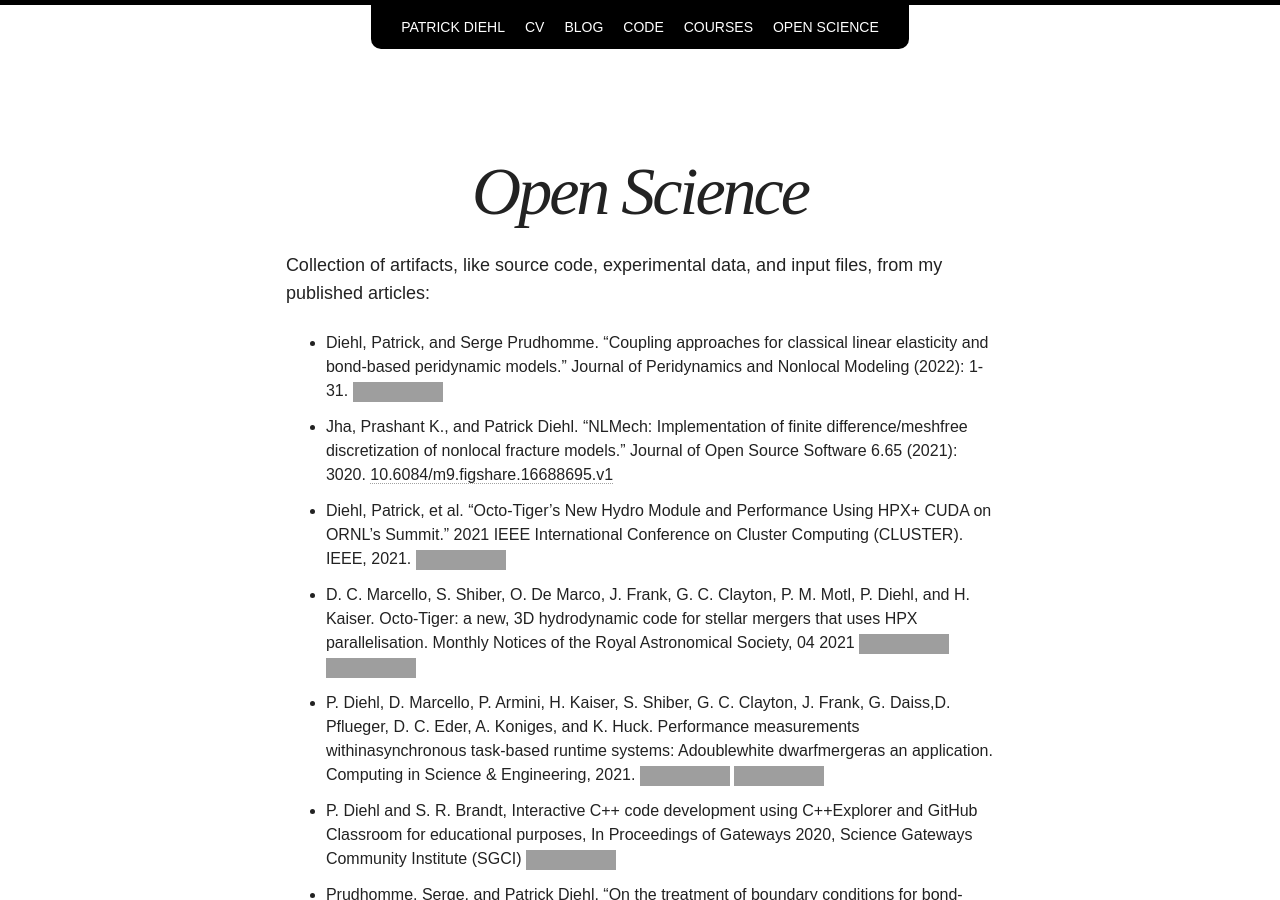
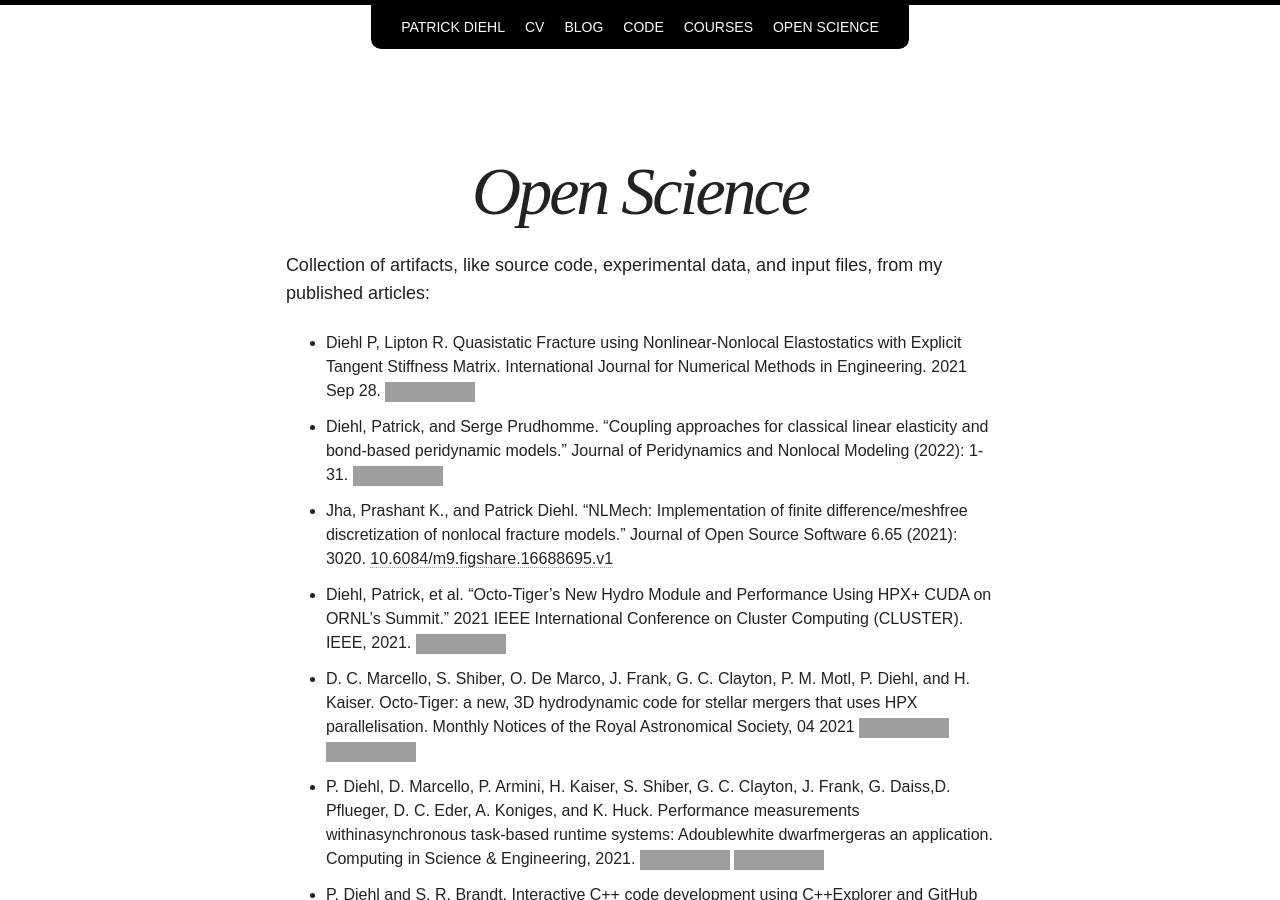
Before and after one commit to diehlpk/diehlpk.github.io, a Jekyll site: the page built from openscience/index.md, in a window 1280 px wide and 900 px high. Built offline with Jekyll 4.4.1, drawn with Linux system fonts in a browser that asks for light colours; nearby versions of some CDN libraries; some web fonts are replaced; grey boxes are pictures that could not be loaded.

Commit message:
Update open science

```diff
--- a/openscience/index.md
+++ b/openscience/index.md
@@ -5,6 +5,7 @@ title: Open Science
 
 Collection of artifacts, like source code, experimental data, and input files, from my published articles:
 
+* Diehl P, Lipton R. Quasistatic Fracture using Nonlinear‐Nonlocal Elastostatics with Explicit Tangent Stiffness Matrix. International Journal for Numerical Methods in Engineering. 2021 Sep 28. [![DOI](https://zenodo.org/badge/DOI/10.5281/zenodo.5484312.svg)](https://doi.org/10.5281/zenodo.5484312)
 * Diehl, Patrick, and Serge Prudhomme. "Coupling approaches for classical linear elasticity and bond-based peridynamic models." Journal of Peridynamics and Nonlocal Modeling (2022): 1-31. [![DOI](https://zenodo.org/badge/DOI/10.5281/zenodo.5484312.svg)](https://doi.org/10.5281/zenodo.5484312)
 * Jha, Prashant K., and Patrick Diehl. "NLMech: Implementation of finite difference/meshfree discretization of nonlocal fracture models." Journal of Open Source Software 6.65 (2021): 3020. [10.6084/m9.figshare.16688695.v1](https://doi.org/10.6084/m9.figshare.16688695.v1)
 * Diehl, Patrick, et al. "Octo-Tiger’s New Hydro Module and Performance Using HPX+ CUDA on ORNL’s Summit." 2021 IEEE International Conference on Cluster Computing (CLUSTER). IEEE, 2021. [![DOI](https://zenodo.org/badge/DOI/10.5281/zenodo.4777149.svg)](https://doi.org/10.5281/zenodo.4777149)
```
